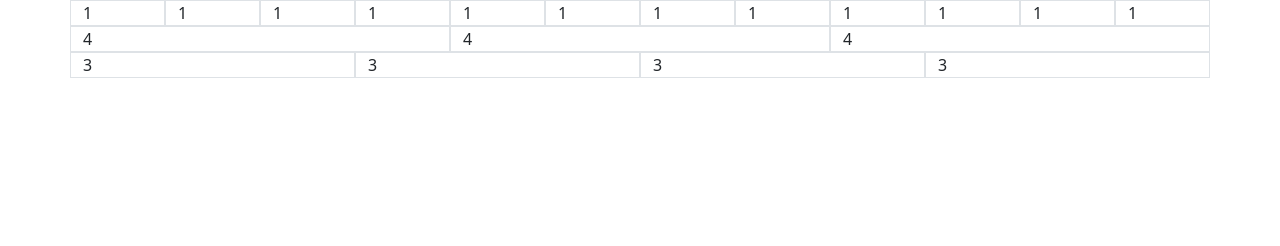
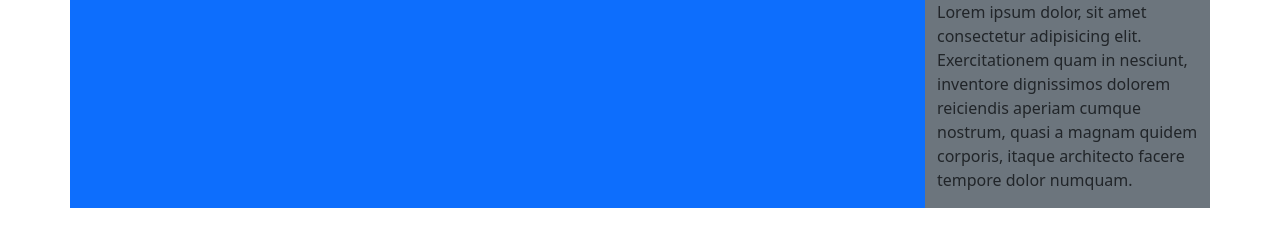
Before and after one commit to Galva21/curso_bootstrap5, a plain HTML site: page proyecto1/index.html in a window 1280 px wide. Drawn offline with nearby package versions, Linux system fonts and the light colour scheme.

Commit message:
Curso Part 1

```diff
--- a/proyecto1/index.html
+++ b/proyecto1/index.html
@@ -11,33 +11,22 @@
 </head>
 
 <body>
-    <div class="container">
+    <main class="container">
         <div class="row">
-            <div class="col-1 border">1</div>
-            <div class="col-1 border">1</div>
-            <div class="col-1 border">1</div>
-            <div class="col-1 border">1</div>
-            <div class="col-1 border">1</div>
-            <div class="col-1 border">1</div>
-            <div class="col-1 border">1</div>
-            <div class="col-1 border">1</div>
-            <div class="col-1 border">1</div>
-            <div class="col-1 border">1</div>
-            <div class="col-1 border">1</div>
-            <div class="col-1 border">1</div>
+            <!-- Columna izquierda -->
+
+            <div class="col-12 col-lg-9 bg-primary">
+                <div class="row">
+
+                </div>
+            </div>
+
+            <!-- Columna derecha -->
+            <div class="col-12 col-lg-3 bg-secondary">
+                <p>Lorem ipsum dolor, sit amet consectetur adipisicing elit. Exercitationem quam in nesciunt, inventore dignissimos dolorem reiciendis aperiam cumque nostrum, quasi a magnam quidem corporis, itaque architecto facere tempore dolor numquam.</p>
+            </div>
         </div>
-        <div class="row">
-            <div class="col-4 border">4</div>
-            <div class="col-4 border">4</div>
-            <div class="col-4 border">4</div>
-        </div>
-        <div class="row">
-            <div class="col-3 border">3</div>
-            <div class="col-3 border">3</div>
-            <div class="col-3 border">3</div>
-            <div class="col-3 border">3</div>
-        </div>
-    </div>
+    </main>
 </body>
 
 </html>
```
